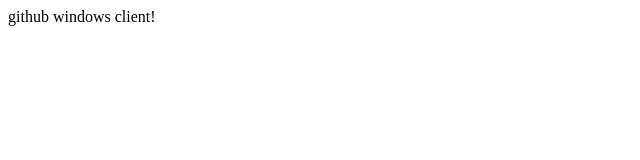
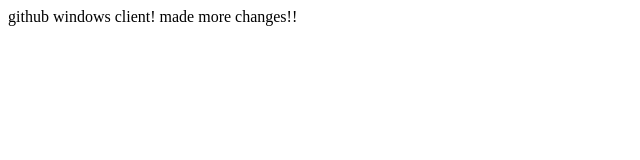
Before and after one commit to lokeshvkumar/uTube2, a plain HTML site: page WebContent/index.html in a window 1280 px wide. Shown: the whole page, without its empty margins (0-640 px from the left). Drawn offline with Linux system fonts and the light colour scheme.

Commit message:
more changes added
commit more file changes

```diff
--- a/WebContent/index.html
+++ b/WebContent/index.html
@@ -6,5 +6,7 @@
 </head>
 <body>
 github windows client!
+
+made more changes!!
 </body>
 </html>
```
Also changed, not shown: 1 other file.
